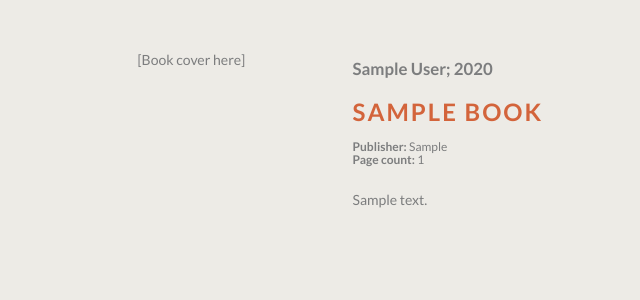
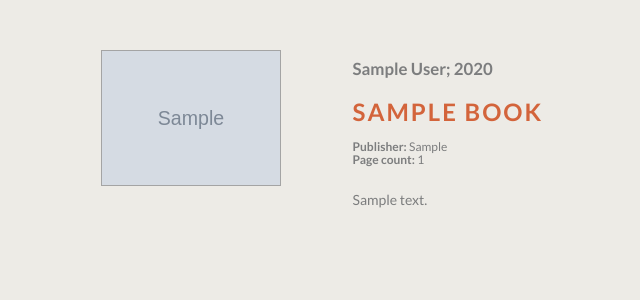
Before and after one commit to JoelLappalainen/infoLib, a Django app: page /1/ in a window 1280 px wide. Shown: the part 59-359 px from the top of the page, without its empty margins (10-650 px from the left). Run offline with Django 3.2, Linux system fonts and the light colour scheme; tables that the repository leaves empty hold one stand-in row (values such as "Sample post"); grey boxes marked "Sample" are stand-in pictures; some libraries are stand-ins or nearby versions.

Commit message:
renamed some attributes and added a new one for cover image url

```diff
--- a/books/models.py
+++ b/books/models.py
@@ -2,12 +2,13 @@ from django.db import models
 
 class Book(models.Model):
     ISBN = models.CharField(max_length=150)
-    book_name = models.CharField(max_length=150)
+    name = models.CharField(max_length=150)
     description = models.CharField(max_length=500)
-    book_author = models.CharField(max_length=150)
+    author = models.CharField(max_length=150)
     publication_year = models.IntegerField(default=0)
     publisher = models.CharField(max_length=150)
     page_count = models.IntegerField(default=0)
+    cover_URL = models.URLField(max_length=250)
 
     def __unicode__(self):
-        return self.book_name
+        return self.name
--- a/books/static/css/stylesheet.css
+++ b/books/static/css/stylesheet.css
@@ -108,3 +108,9 @@ h5 {
 h6 {
   margin-top: 0;
 }
+
+#book-img {
+  margin: auto;
+  width: 180px;
+  border: 1px solid #A4A4A4;
+}
--- a/books/templates/books/detail.html
+++ b/books/templates/books/detail.html
@@ -4,11 +4,17 @@
 	<div class="container">
 		<div class="row">
 	    <div class="col-sm-4 col-md-3">
-				<p class="book-info">[Book cover here]</p>
+				<div class="book-info">
+          {% if book.cover_URL %}
+            <img id="book-img" src="{{ book.cover_URL }}" class="img-responsive">
+          {% else %}
+            <h3>No image to display</h3>
+          {% endif %}
+				</div>
 	    </div>
 	    <div class="col-sm-8 col-md-9">
-				<h5>{{ book.book_author }}; {{ book.publication_year }}</h5>
-	      <h3 class="book-title">{{ book.book_name }}</h3>
+				<h5>{{ book.author }}; {{ book.publication_year }}</h5>
+	      <h3 class="book-title">{{ book.name }}</h3>
 				<h6>
 					<strong>Publisher:</strong> {{ book.publisher }}<br>
 					<strong>Page count:</strong> {{ book.page_count }}<br><br>
--- a/books/views.py
+++ b/books/views.py
@@ -16,15 +16,15 @@ def add_book(request):
         book_form = BookForm(request.POST)
         print (book_form.errors)
         if book_form.is_valid():
-            print ("valid")
             book_ISBN = book_form.cleaned_data['ISBN']
-            book_name = book_form.cleaned_data['book_name']
+            book_name = book_form.cleaned_data['name']
             book_description = book_form.cleaned_data['description']
-            book_author = book_form.cleaned_data['book_author']
+            book_author = book_form.cleaned_data['author']
             book_publication_year = book_form.cleaned_data['publication_year']
             book_publisher = book_form.cleaned_data['publisher']
             book_page_count = book_form.cleaned_data['page_count']
-            new_book = Book(ISBN=book_ISBN, book_name=book_name, description=book_description, book_author=book_author, publication_year=book_publication_year, publisher=book_publisher, page_count=book_page_count)
+            book_cover_URL = book_form.cleaned_data['cover_URL']
+            new_book = Book(ISBN=book_ISBN, name=book_name, description=book_description, author=book_author, publication_year=book_publication_year, publisher=book_publisher, page_count=book_page_count, cover_URL=book_cover_URL)
             new_book.save()
             return HttpResponseRedirect('/')
     else:
```
Also changed, not shown: books/forms.py (+5 -3 lines), books/templates/books/add_book.html (+5 -2 lines), books/templates/books/index.html (+2 -6 lines), books/migrations/0001_initial.py.
